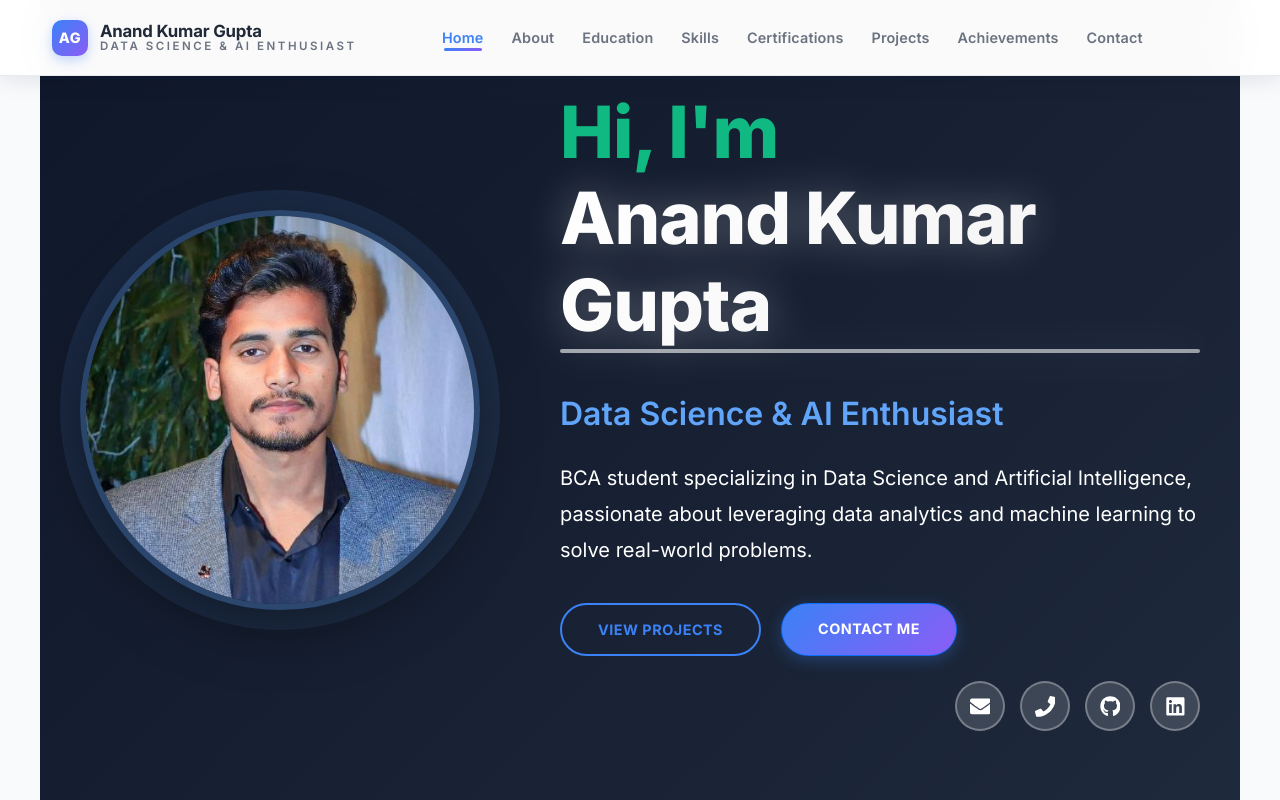
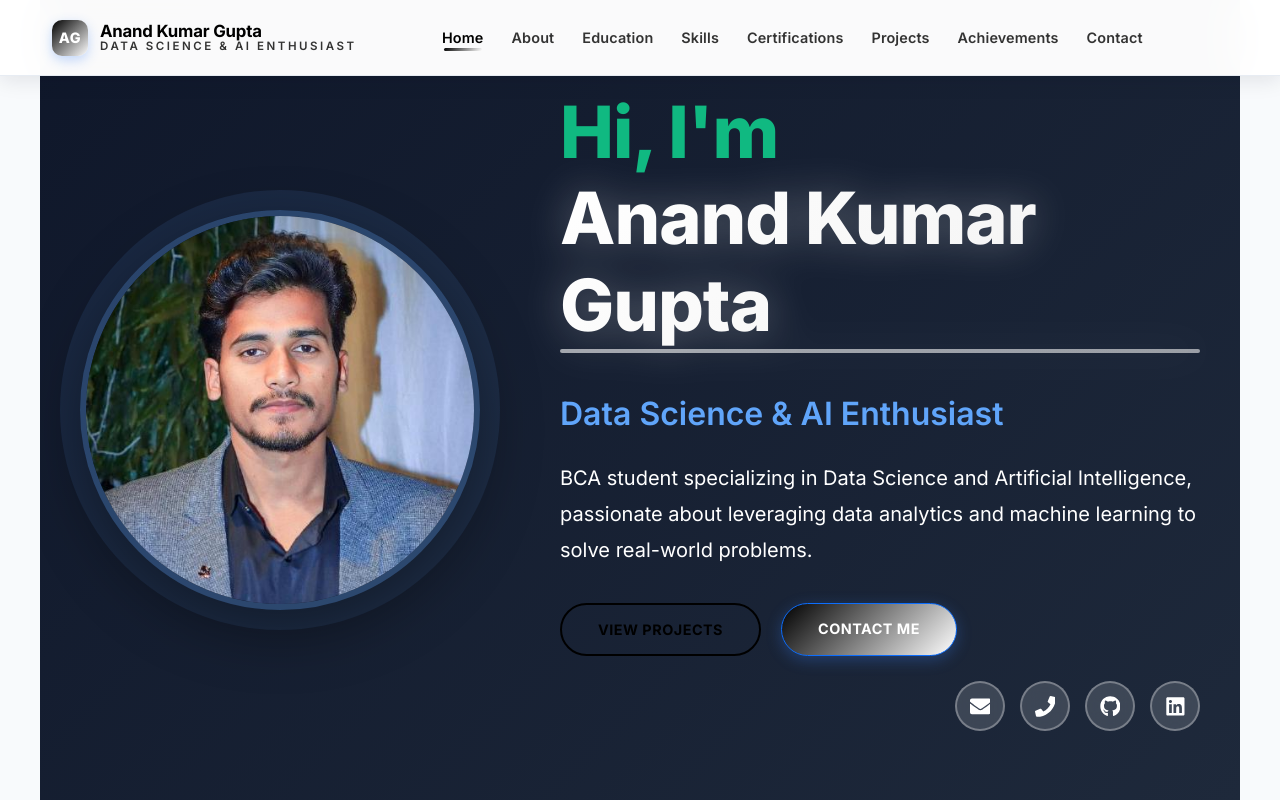
Before and after one commit to anandindar/My-Portfolio, a React (Vite) app in the folder frontend/: page / in a window 1280 px wide. Built offline with nearby package versions, Linux system fonts and the light colour scheme; no server answers.

Commit message:
Change UI color scheme from purple to black and white

```diff
--- a/frontend/src/assets/styles/index.css
+++ b/frontend/src/assets/styles/index.css
@@ -5,21 +5,21 @@
 }
 
 :root {
-  --primary-color: #3b82f6;
-  --primary-dark: #2563eb;
-  --primary-light: #60a5fa;
-  --secondary-color: #8b5cf6;
-  --secondary-dark: #7c3aed;
+  --primary-color: #000000;
+  --primary-dark: #1a1a1a;
+  --primary-light: #333333;
+  --secondary-color: #ffffff;
+  --secondary-dark: #f0f0f0;
   --accent-color: #10b981;
   --accent-dark: #059669;
-  --text-primary: #1f2937;
-  --text-secondary: #6b7280;
-  --text-light: #9ca3af;
+  --text-primary: #000000;
+  --text-secondary: #333333;
+  --text-light: #666666;
   --bg-light: #f8fafc;
   --bg-white: #ffffff;
-  --bg-gradient: linear-gradient(135deg, #667eea 0%, #764ba2 100%);
-  --bg-gradient-2: linear-gradient(135deg, #3b82f6 0%, #8b5cf6 100%);
-  --border-color: #e5e7eb;
+  --bg-gradient: linear-gradient(135deg, #000000 0%, #333333 100%);
+  --bg-gradient-2: linear-gradient(135deg, #000000 0%, #ffffff 100%);
+  --border-color: #cccccc;
   --shadow-sm: 0 1px 2px 0 rgba(0, 0, 0, 0.05);
   --shadow-md: 0 4px 6px -1px rgba(0, 0, 0, 0.1);
   --shadow-lg: 0 10px 15px -3px rgba(0, 0, 0, 0.1);
```
